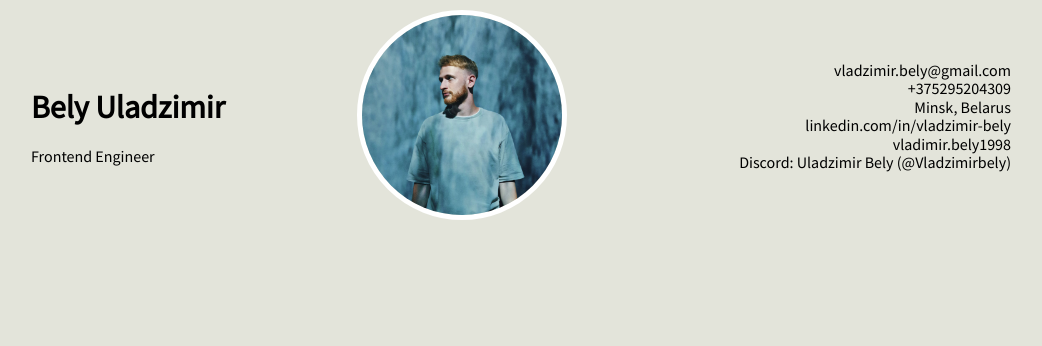
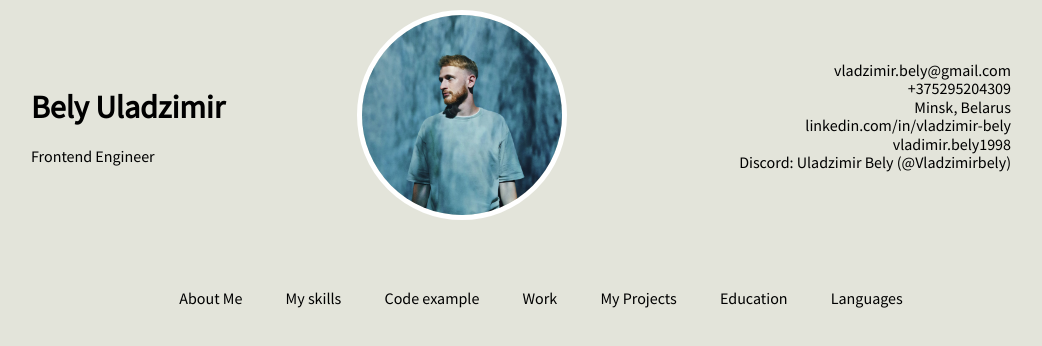
Before and after one commit to Vladzimirbely/rsschool-cv, a plain HTML site: page rsschool-cv/index.html in a window 1280 px wide. Shown: the whole page, without its empty margins (119-1161 px from the left). Drawn offline with Linux system fonts and the light colour scheme.

Commit message:
feat: add nav panel

```diff
--- a/rsschool-cv/index.html
+++ b/rsschool-cv/index.html
@@ -31,6 +31,19 @@
                 </div>
             </div>
         </header>
+        <nav class="nav__container">
+            <div class="nav__wrap wrap">
+                <ul>
+                    <li><a href="#about-me">About Me</a></li>
+                    <li><a href="#my-skills">My skills</a></li>
+                    <li><a href="#code">Code example</a></li>
+                    <li><a href="#work">Work</a></li>
+                    <li><a href="#projects">My Projects</a></li>
+                    <li><a href="#education">Education</a></li>
+                    <li><a href="#languages">Languages</a></li>
+                </ul>
+            </div>
+        </nav>
     </div>
 </body>
 </html>
--- /dev/null
+++ b/rsschool-cv/styles/nav.css
@@ -0,0 +1,20 @@
+.nav__container {
+    display: flex;
+    justify-content: center;
+    margin-top: 3rem;
+}
+
+.nav__wrap ul li {
+    display: inline-block;
+    list-style-type: none;
+}
+
+.nav__container .nav__wrap a {
+    margin: 0 2rem;
+    text-decoration: none;
+    color: #000000;
+}
+
+.nav__container .nav__wrap a:hover {
+    border-bottom: 1px solid #000000;
+}
--- a/rsschool-cv/styles/style.css
+++ b/rsschool-cv/styles/style.css
@@ -1,5 +1,6 @@
 @import './fonts.css';
 @import './header.css';
+@import './nav.css';
 
 html {
     height: 100%;
```
